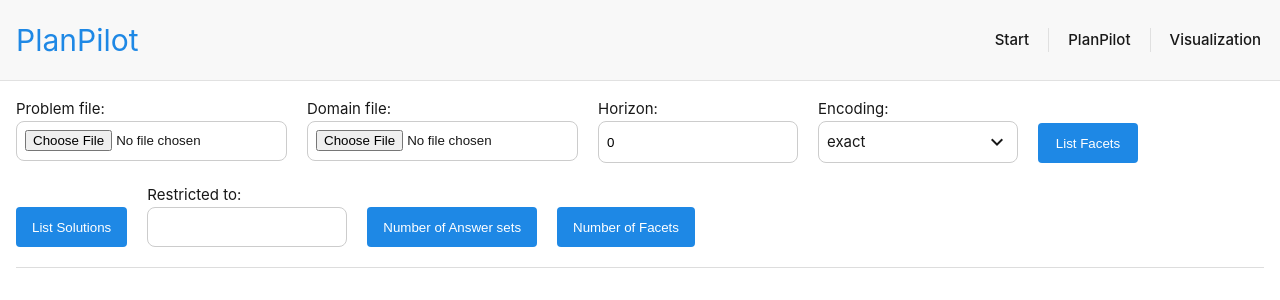
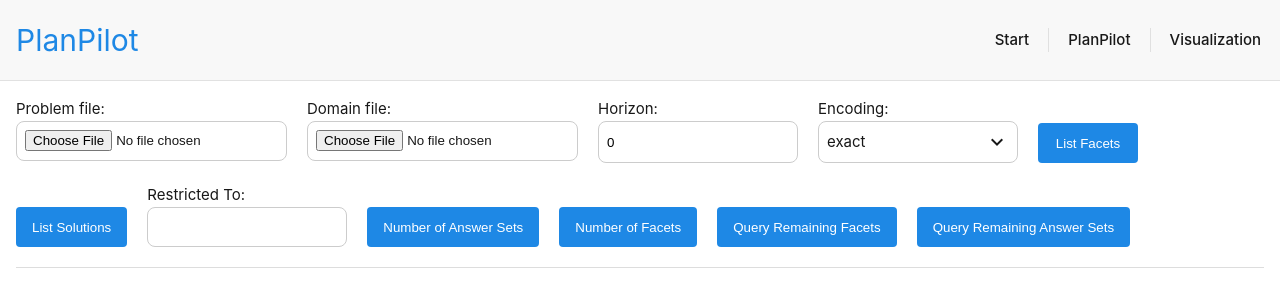
Before and after one commit to mischidream/PlanPilotpp, a Vue app in the folder frontend/: page /planpilot in a window 1280 px wide. Shown: the top 300 px of the page. Built offline with nearby package versions, Linux system fonts and the light colour scheme.

Commit message:
Add query to PlanPilotView

```diff
--- a/frontend/src/components/FacetTable.vue
+++ b/frontend/src/components/FacetTable.vue
@@ -6,7 +6,7 @@
         </div>
       </div>
       <Divider/>
-      <template v-if="viewMode === 'facets'">
+      <template v-if="viewMode === 'facets' || viewMode === 'query'">
         <FacetRow
           v-for="facet in facets"
           :key="facet.id"
@@ -54,7 +54,7 @@ const props = defineProps<{
   headers: string[];
   facets?: Facet[];
   solutions?: AnswerSet[];
-  viewMode: 'facets' | 'solutions';
+  viewMode: 'facets' | 'solutions' | 'query';
 }>();
 
 const emit = defineEmits<{
--- a/frontend/src/views/PlanPilotView.vue
+++ b/frontend/src/views/PlanPilotView.vue
@@ -13,20 +13,22 @@
     </div>
     <div class="button-input">
         <Button label="List Solutions" type="submit" @click="listSolutions"></Button>
-        <InputField label="Restricted to:" v-model="numberOfSolutions" type="number" />
-        <Button label="Number of Answer sets" type="button" @click="countAnswerSets"></Button>
+        <InputField label="Restricted To:" v-model="numberOfSolutions" type="number" />
+        <Button label="Number of Answer Sets" type="button" @click="countAnswerSets"></Button>
         <Button label="Number of Facets" type="button" @click="countFacets"></Button>
+        <Button label="Query Remaining Facets" type="button" @click="queryRemainingFacets"></Button>
+        <Button label="Query Remaining Answer Sets" type="button" @click="queryRemainingAnswerSets"></Button>
     </div>
     <div v-if="answerSetCount || facetCount">
       <Divider/>
       <div class="count">
-        <p>Answer Sets: {{ answerSetCount }}</p>
-        <p>Facets: {{ facetCount }}</p>
+        <p v-if="answerSetCount">Answer Sets: {{ answerSetCount }}</p>
+        <p v-if="facetCount">Facets: {{ facetCount }}</p>
       </div>
      </div>
     <Divider/>
     <div v-if="!isFirstRun">
-      <div v-if="viewMode === 'facets'">
+      <div v-if="viewMode === 'facets' || viewMode === 'query'">
         <div class="search-fields">
           <DropdownField
               label="Facet:"
@@ -58,14 +60,14 @@
       <FacetTable
           :key="viewMode"
           :headers="columns"
-          :facets="viewMode === 'facets' ? paginatedFacets : undefined"
+          :facets="viewMode === 'facets' || 'query' ? paginatedFacets : undefined"
           :solutions="viewMode === 'solutions' ? paginatedAnswerSets : undefined"
           :viewMode="viewMode"
           @selectFacet="updateSelectionState"
       />
       <Paginator
           v-model:currentPage="currentPage"
-          :totalItems="viewMode === 'facets' ? filteredFacets.length : answerSets.length"
+          :totalItems="viewMode === 'facets' || 'query' ? filteredFacets.length : answerSets.length"
           :itemsPerPage="itemsPerPage"
       />
     </div>
@@ -103,10 +105,9 @@ const encoding = ref<EncodingType[]>([EncodingType.exact]);
 const numberOfSolutions = ref<number | undefined>(undefined);
 const facets = ref<Facet[]>([]);
 const answerSets = ref<AnswerSet[]>([]);
-const showReductionColumns = ref(false);
 const answerSetCount = ref<string | null>(null);
 const facetCount = ref<string | null>(null);
-const viewMode = ref<'facets' | 'solutions'>('facets');
+const viewMode = ref<'facets' | 'solutions' | 'query'>('facets');
 const isFirstRun = ref(true);
 
 // Search filters
@@ -140,7 +141,7 @@ const columns = computed(() => {
   let base: string[];
   if (viewMode.value === "solutions") {
     base = ['Solutions', 'Action', 'Constants', 'Timestep'];
-  } else if (showReductionColumns.value) {
+  } else if (viewMode.value === "query") {
     base = ['Choose facet', 'Action', 'Constants', 'Timestep', 'Reduction', 'Remaining'];
   } else {
     return ['Choose facet', 'Action', 'Constants', 'Timestep'];
@@ -242,6 +243,39 @@ const countFacets = async () => {
   }
 };
 
+const queryRemainingFacets = async () => {
+  try {
+    const updatedFacets = await sendPlanPilotCommand('#??');
+
+    if (Array.isArray(updatedFacets)) {
+      facets.value = updatedFacets as Facet[];
+      currentPage.value = 1;
+      viewMode.value = 'query';
+    } else {
+      console.warn('Unexpected output format for remaining facets:', updatedFacets);
+    }
+  } catch (error) {
+    console.error('Error querying remaining facets:', error);
+  }
+};
+
+const queryRemainingAnswerSets = async () => {
+  try {
+    const updatedAnswerSets = await sendPlanPilotCommand('#!!');
+
+    if (Array.isArray(updatedAnswerSets)) {
+      answerSets.value = updatedAnswerSets as AnswerSet[];
+      currentPage.value = 1;
+      viewMode.value = 'query';
+    } else {
+      console.warn('Unexpected output format for remaining answer sets:', updatedAnswerSets);
+    }
+  } catch (error) {
+    console.error('Error querying remaining answer sets:', error);
+  }
+};
+
+
 // Load test data and transform it to facets
 onMounted(() => {
     //facets.value = transformToFacets(testData);
```
